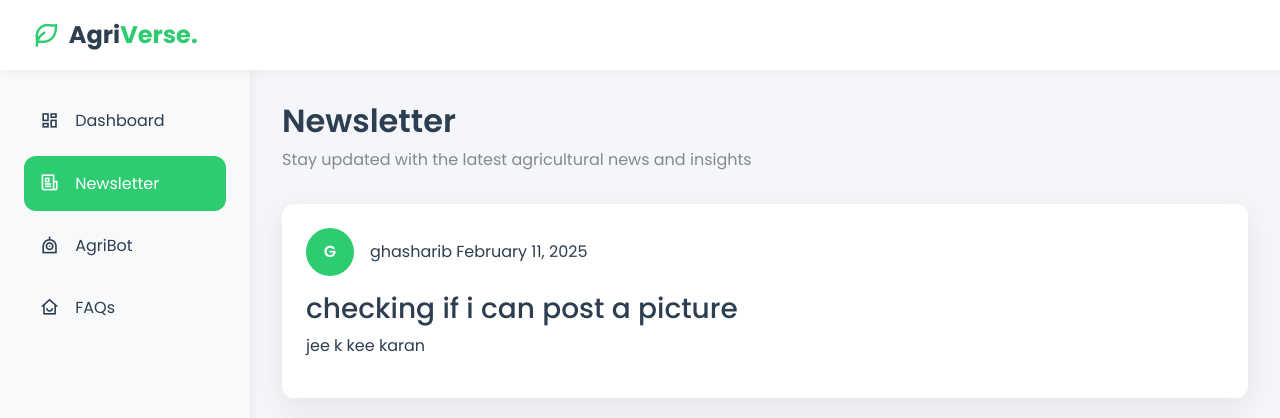
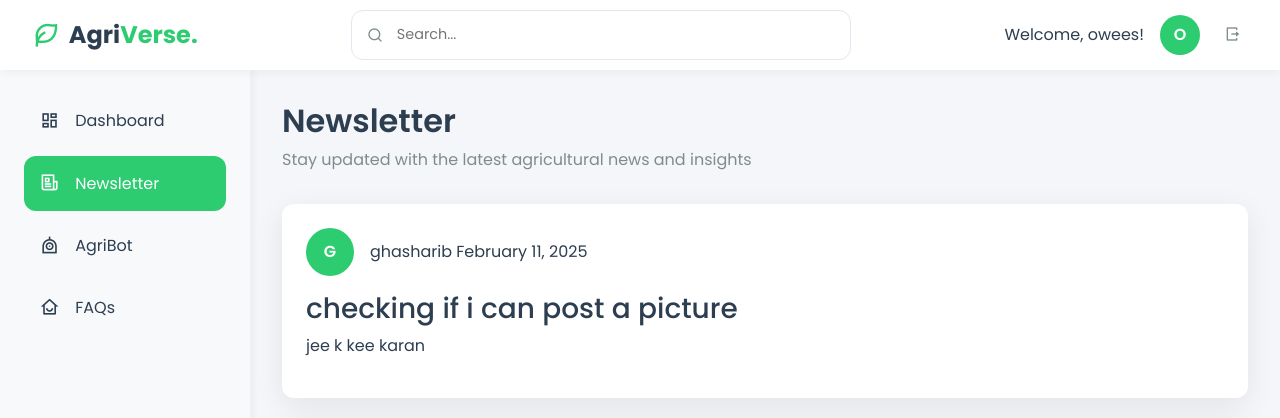
Before and after one commit to oa07610/Commodity-Price-Prediction, a Flask app: page /newsletter in a window 1280 px wide. Shown: the top 418 px of the page. Run offline with Flask 3, Linux system fonts and the light colour scheme; a user stored in the database is signed in.

Commit message:
bit changes

```diff
--- a/Whole Updated Code/app.py
+++ b/Whole Updated Code/app.py
@@ -78,9 +78,11 @@ app.config['MAIL_PASSWORD'] = 'azma juwr nkof ejtw'  # Replace with your email p
 mail = Mail(app)
 
 # Update the UPLOAD_FOLDER to be an absolute path
+
 UPLOAD_FOLDER = os.path.join(os.path.dirname(os.path.abspath(__file__)), 'static', 'uploads')
+os.makedirs(UPLOAD_FOLDER, exist_ok=True)
+app.config['UPLOAD_FOLDER'] = UPLOAD_FOLDER
 ALLOWED_EXTENSIONS = {'png', 'jpg', 'jpeg', 'gif', 'mp4', 'mov'}
-app.config['UPLOAD_FOLDER'] = UPLOAD_FOLDER
 app.config['MAX_CONTENT_LENGTH'] = 16 * 1024 * 1024  # 16MB max file size
 # Create uploads folder if it doesn't exist
 os.makedirs(UPLOAD_FOLDER, exist_ok=True)
@@ -122,11 +124,6 @@ def create_post():
         title = request.form.get('title')
         content = request.form.get('content')
 
-        print("Form data received:")  # Debug print
-        print(f"Title: {title}")
-        print(f"Content: {content}")
-        print(f"Files in request: {request.files}")  # Debug print
-
         if not title or not content:
             flash('Title and content are required.', 'danger')
             return redirect(url_for('create_post'))
@@ -137,50 +134,39 @@ def create_post():
         # Handle image upload
         if 'image' in request.files:
             file = request.files['image']
-            print(f"Image file received: {file.filename}")  # Debug print
-
             if file and file.filename and allowed_file(file.filename):
                 try:
                     filename = secure_filename(file.filename)
-                    file_path = os.path.join(app.config['UPLOAD_FOLDER'], filename)
-                    print(f"Saving image to: {file_path}")  # Debug print
+                    # Create a unique filename to avoid conflicts
+                    unique_filename = f"{datetime.now().strftime('%Y%m%d_%H%M%S')}_{filename}"
+                    file_path = os.path.join(app.config['UPLOAD_FOLDER'], unique_filename)
 
-                    # Ensure the directory exists
-                    os.makedirs(os.path.dirname(file_path), exist_ok=True)
+                    # Save the file
+                    file.save(file_path)
+                    # Set the URL to be relative to the static folder
+                    image_url = f'/static/uploads/{unique_filename}'
 
-                    file.save(file_path)
-                    image_url = f'/static/uploads/{filename}'
-                    print(f"Image URL set to: {image_url}")  # Debug print
                 except Exception as e:
-                    print(f"Error saving image: {str(e)}")  # Debug print
+                    print(f"Error saving image: {str(e)}")
                     flash(f'Error uploading image: {str(e)}', 'danger')
                     return redirect(url_for('create_post'))
-            else:
-                print("File not allowed or no filename")  # Debug print
 
-        # Handle video upload
+        # Handle video upload (similar changes)
         if 'video' in request.files:
             file = request.files['video']
-            print(f"Video file received: {file.filename}")  # Debug print
-
             if file and file.filename and allowed_file(file.filename):
                 try:
                     filename = secure_filename(file.filename)
-                    file_path = os.path.join(app.config['UPLOAD_FOLDER'], filename)
-                    print(f"Saving video to: {file_path}")  # Debug print
-
-                    # Ensure the directory exists
-                    os.makedirs(os.path.dirname(file_path), exist_ok=True)
+                    unique_filename = f"{datetime.now().strftime('%Y%m%d_%H%M%S')}_{filename}"
+                    file_path = os.path.join(app.config['UPLOAD_FOLDER'], unique_filename)
 
                     file.save(file_path)
-                    video_url = f'/static/uploads/{filename}'
-                    print(f"Video URL set to: {video_url}")  # Debug print
+                    video_url = f'/static/uploads/{unique_filename}'
+
                 except Exception as e:
-                    print(f"Error saving video: {str(e)}")  # Debug print
+                    print(f"Error saving video: {str(e)}")
                     flash(f'Error uploading video: {str(e)}', 'danger')
                     return redirect(url_for('create_post'))
-            else:
-                print("File not allowed or no filename")  # Debug print
 
         try:
             post = NewsletterPost(
@@ -191,16 +177,12 @@ def create_post():
                 author_id=session['user_id']
             )
 
-            print(f"Creating post with image_url: {image_url}")  # Debug print
-
             db.session.add(post)
             db.session.commit()
 
-            print("Post created successfully")  # Debug print
             flash('Post created successfully!', 'success')
             return redirect(url_for('admin_dashboard'))
         except Exception as e:
-            print(f"Error creating post: {str(e)}")  # Debug print
             db.session.rollback()
             flash(f'Error creating post: {str(e)}', 'danger')
             return redirect(url_for('create_post'))
@@ -210,7 +192,12 @@ def create_post():
 # Add a route to serve static files during development
 @app.route('/static/<path:filename>')
 def serve_static(filename):
-    return send_from_directory('static', filename)
+    try:
+        return send_from_directory('static', filename)
+    except Exception as e:
+        print(f"Error serving static file: {str(e)}")
+        return "File not found", 404
+
 @app.route('/newsletter')
 def newsletter():
     posts = NewsletterPost.query.order_by(NewsletterPost.created_at.desc()).all()
--- a/Whole Updated Code/templates/newsletter.html
+++ b/Whole Updated Code/templates/newsletter.html
@@ -81,6 +81,40 @@
             box-shadow: 2px 0 10px rgba(0, 0, 0, 0.05);
         }
 
+
+        .user-profile {
+            display: flex;
+            align-items: center;
+            gap: 1rem;
+        }
+
+        .user-avatar {
+            width: 40px;
+            height: 40px;
+            border-radius: 50%;
+            background: var(--primary-color);
+            color: white;
+            display: flex;
+            align-items: center;
+            justify-content: center;
+            font-weight: 600;
+        }
+
+        .user-info {
+            display: flex;
+            flex-direction: column;
+        }
+
+        .user-name {
+            font-weight: 600;
+            font-size: 0.9rem;
+            color: var(--text-primary);
+        }
+
+        .user-role {
+            font-size: 0.8rem;
+            color: var(--text-secondary);
+        }
         .content {
             margin-left: 250px;
             margin-top: var(--top-bar-height);
@@ -199,6 +233,48 @@
             padding: 3rem;
             color: var(--text-secondary);
         }
+        .logout-btn {
+            padding: 0.5rem;
+            background: none;
+            border: none;
+            color: var(--text-secondary);
+            cursor: pointer;
+            transition: var(--transition);
+            }
+
+        .logout-btn:hover {
+        color: var(--danger-color);
+        }
+        .search-container {
+            flex: 1;
+            max-width: 500px;
+            position: relative;
+            margin: 0 2rem;
+          }
+
+        .search-container input {
+            width: 100%;
+            padding: 0.8rem 1rem 0.8rem 2.8rem;
+            border: 1px solid #e2e8f0;
+            border-radius: var(--border-radius);
+            font-size: 0.9rem;
+            transition: var(--transition);
+        }
+
+        .search-container input:focus {
+            border-color: var(--primary-color);
+            box-shadow: 0 0 0 3px rgba(46, 204, 113, 0.1);
+            outline: none;
+        }
+
+        .search-container i {
+            position: absolute;
+            left: 1rem;
+            top: 50%;
+            transform: translateY(-50%);
+            color: var(--text-secondary);
+        }
+
 
         @media (max-width: 1024px) {
             .sidebar {
@@ -234,7 +310,23 @@
             <i class="ri-leaf-line"></i>
             <h2>Agri<span style="color: var(--primary-color)">Verse.</span></h2>
         </a>
+        <div class="search-container">
+            <i class="ri-search-line"></i>
+            <input type="text" placeholder="Search...">
+          </div>
+          <div class="d-flex align-items-center gap-3">
+            <span class="welcome-message">Welcome, {{ session['username'] }}!</span>
+            <div class="user-avatar">
+                {{ session['username'][0].upper() }}
+            </div>
+            <button class="logout-btn">
+                <i class="ri-logout-box-r-line"></i>
+            </button>
+        </div>
+
+
     </div>
+
 
     <div class="sidebar">
         <ul class="nav-links">
@@ -315,5 +407,19 @@
     </div>
 
     <script src="https://cdn.jsdelivr.net/npm/bootstrap@5.3.0/dist/js/bootstrap.bundle.min.js"></script>
+    <script>
+        // Add an event listener to the logout button
+        document.querySelector('.logout-btn').addEventListener('click', function(event) {
+          event.preventDefault(); // Prevent any default behavior
+
+          // Show a confirmation dialog
+          const confirmLogout = confirm('Are you sure you want to logout?');
+
+          // If the user confirms, redirect to the logout route
+          if (confirmLogout) {
+            window.location.href = "{{ url_for('logout') }}"; // Use Flask's url_for to generate the logout URL
+          }
+        });
+      </script>
 </body>
 </html>
```
Also changed, not shown: Whole Updated Code/templates/admin/create_post.html (+37 -1 lines), Whole Updated Code/templates/chatbot.html (+13 -14 lines), Whole Updated Code/templates/dashboard.html (+14 -14 lines), Whole Updated Code/templates/faqs.html (+13 -14 lines), Whole Updated Code/instance/users.db, Whole Updated Code/models.py (line endings or trailing spaces), Whole Updated Code/static/uploads/wheatheat.PNG (added).
